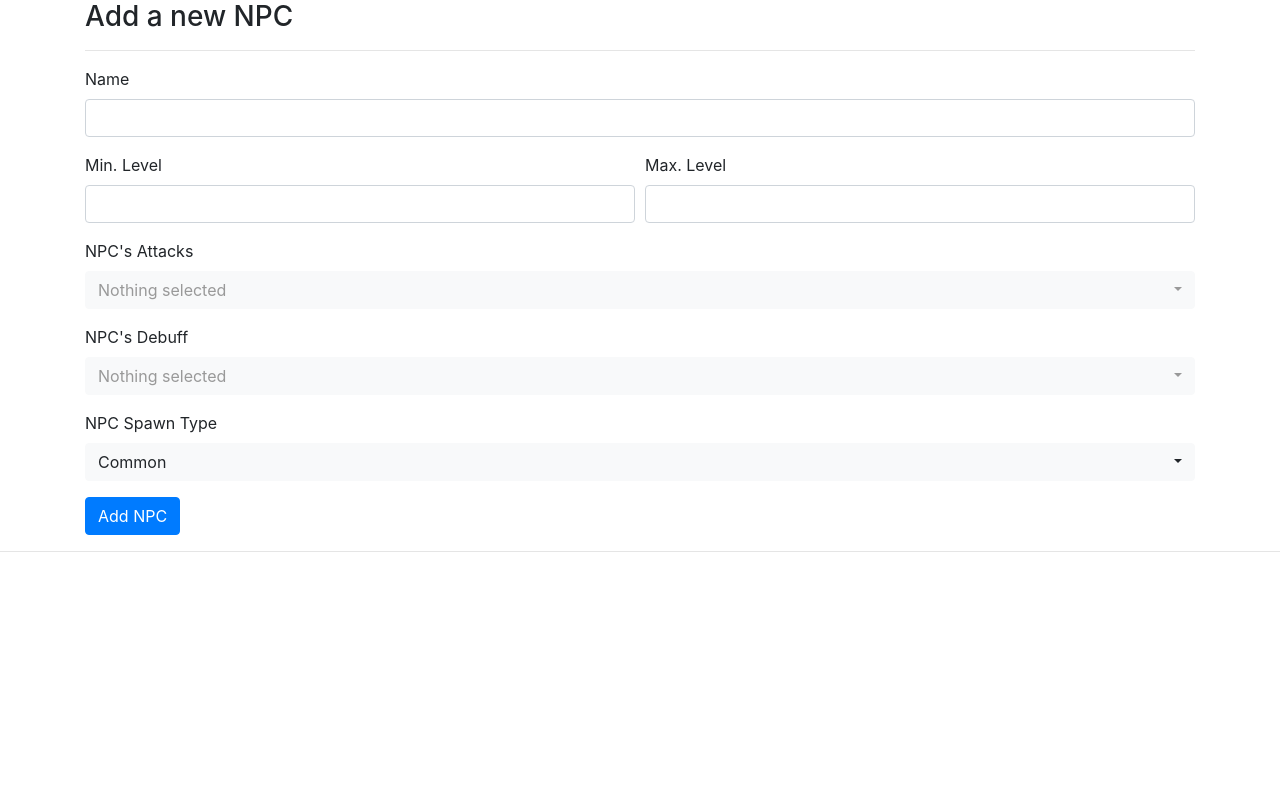
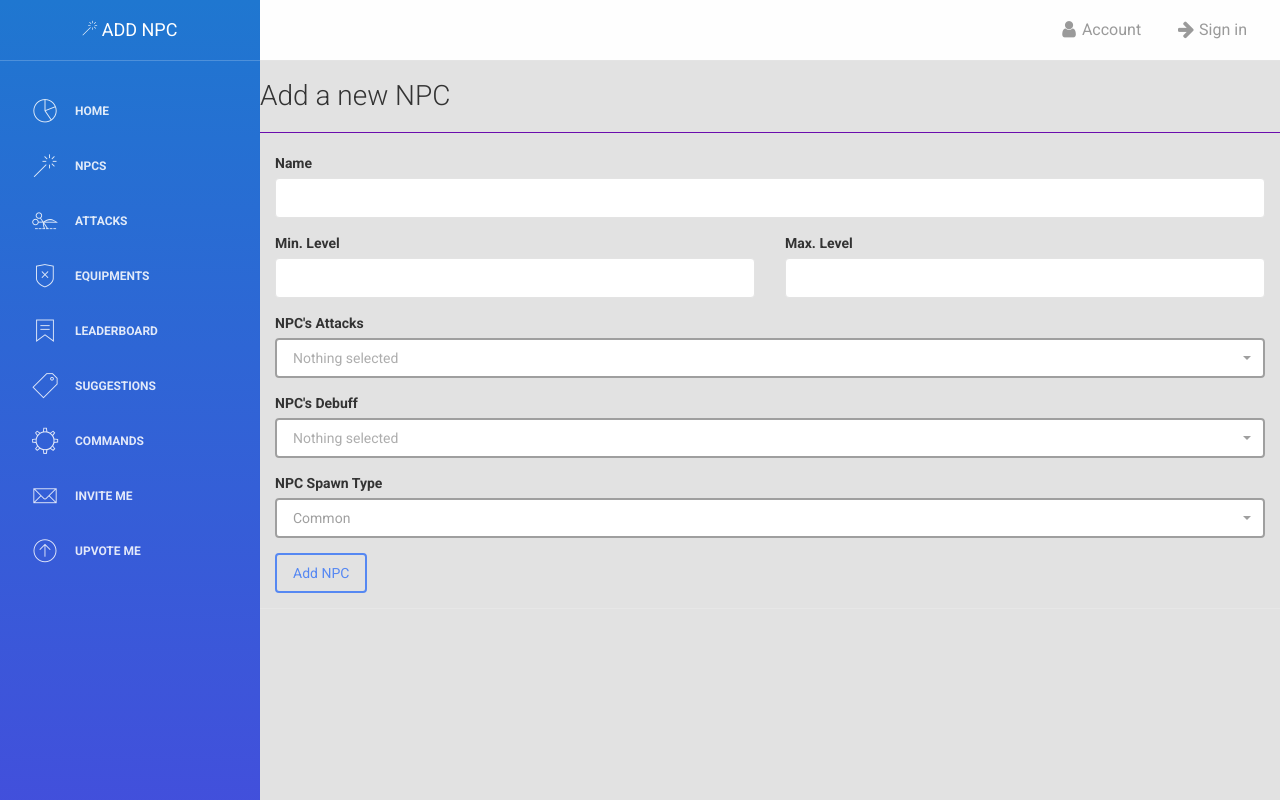
Before and after one commit to sergenp/gladoid_website, a Flask app: template web/templates/add_npc.html in a window 1280 px wide. Run offline with Flask 2, Linux system fonts and the light colour scheme; the template is opened without the code that fills it, so the values that code supplies are empty; parts of the project's set-up code (start-up, migrations or seed data) failed here and were passed over; some libraries are stand-ins or nearby versions.

Commit message:
Users can now add NPCs
Users can now add NPCs

```diff
--- a/MongoDB/Connector.py
+++ b/MongoDB/Connector.py
@@ -61,3 +61,6 @@ class Connector():
 
     def insert_suggestion(self, suggestion_dict):
         self.client.BotSuggestions.insert_one(suggestion_dict)
+
+    def insert_usermade_npc(self, npc_dict):
+        self.client.UserNPCs.insert_one(npc_dict)
--- a/app.py
+++ b/app.py
@@ -2,6 +2,7 @@ import os
 import random
 import glob
 import flask_discord
+import json
 import re
 try:
     from app_config import configurate
@@ -14,6 +15,7 @@ from flask_caching import Cache
 from MongoDB.Connector import Connector
 from Discord import DiscordAPI
 import markdown2
+import uuid
 
 
 MongoDB = Connector()
@@ -179,32 +181,38 @@ def commands():
     user, profile = get_user_and_profile()
     return render_template("commands.html", user=user, profile=profile)
 
+@app.route('/addNPC', methods=['GET', 'POST'])
+def add_npc():
+    user, profile = get_user_and_profile()
+    if not user:
+        return redirect(url_for(".login"))
+
+    NPCS = MongoDB.get_npcs()
+    attackTypes = MongoDB.get_attack_information()
+    debuffTypes = MongoDB.get_turn_debuffs()
+    damageTypes = [x['damage_type_name'] for x in attackTypes]
+    default_npc_json = random.choice(NPCS)
+    if request.method == 'POST':
+        atks = [x.split(" ")[0] for x in request.form.getlist('Attacks')]
+        debuffs = [request.form.get('Debuffs')]
+        stats = request.form.getlist('Stats')
+        stat_keys = default_npc_json['Stats'].keys()
+        for k in request.form:
+            if k in default_npc_json and not k in ('Attacks', 'Debuffs', 'Stats'):
+                try:
+                    default_npc_json[k] = int(request.form[k])
+                except ValueError:
+                    default_npc_json[k] = request.form[k]
+        default_npc_json["Stats"] = dict(zip(stat_keys, stats))
+        default_npc_json["Attacks"] = atks
+        default_npc_json["Debuffs"] = debuffs
+        default_npc_json["By User"] = user.id
+        MongoDB.insert_usermade_npc(default_npc_json)
+        return render_template("add_npc.html", default_npc_json=default_npc_json, attacks=attackTypes, damages=damageTypes, debuffs=debuffTypes, added_succesfully=True)
+
+
+    return render_template("add_npc.html", default_npc_json=default_npc_json, attacks=attackTypes, damages=damageTypes, debuffs=debuffTypes)
+
 if __name__ == '__main__':
+    os.makedirs(os.path.join(os.getcwd(), "UserAddedNPCs"), exist_ok=True)
     app.run()
-
-# @app.route('/addNPC', methods=['GET', 'POST'])
-# def add_npc():
-#     NPCS = MongoDB.get_npcs()
-#     attackTypes = MongoDB.get_attack_information()
-#     debuffTypes = MongoDB.get_turn_debuffs()
-#     damageTypes = [x['damage_type_name'] for x in attackTypes]
-
-#     default_npc_json = random.choice(NPCS)
-#     if request.method == 'POST':
-#         with open(f"{request.form['Name']}.json", "w") as f:
-#             atks = [x.split(" ")[0] for x in request.form.getlist('Attacks')]
-#             debuffs = [request.form.get('Debuffs')]
-#             stats = request.form.getlist('Stats')
-#             stat_keys = default_npc_json['Stats'].keys()
-#             for k in request.form:
-#                 if k in default_npc_json and not k in ('Attacks', 'Debuffs', 'Stats'):
-#                     try:
-#                         default_npc_json[k] = int(request.form[k])
-#                     except ValueError:
-#                         default_npc_json[k] = request.form[k]
-
-#             default_npc_json["Stats"] = dict(zip(stat_keys, stats))
-#             default_npc_json["Attacks"] = atks
-#             default_npc_json["Debuffs"] = debuffs
-#             json.dump(default_npc_json, f, indent=4, sort_keys=True)
-#     return render_template("add_npc.html", default_npc_json=default_npc_json, attacks=attackTypes, damages=damageTypes, debuffs=debuffTypes)
--- a/web/templates/add_npc.html
+++ b/web/templates/add_npc.html
@@ -1,19 +1,18 @@
-<head>
-    <link rel="stylesheet" href="https://stackpath.bootstrapcdn.com/bootstrap/4.4.1/css/bootstrap.min.css" integrity="sha384-Vkoo8x4CGsO3+Hhxv8T/Q5PaXtkKtu6ug5TOeNV6gBiFeWPGFN9MuhOf23Q9Ifjh" crossorigin="anonymous">
-    <!-- Latest compiled and minified CSS -->
+{% extends 'base.html' %}
+{% set title = "Add Npc" %}
+{% set icon_for_logo = "magic-wand"%}
+
+{%block head%}
 <link rel="stylesheet" href="https://cdn.jsdelivr.net/npm/bootstrap-select@1.13.9/dist/css/bootstrap-select.min.css">
-</head>
-{% block content %}
-<script type="text/javascript">
-$(function() {
-    $('select').selectpicker();
-});
-</script>
-<div class="container">
+{%endblock%}
+
+{%block content%}
+<div class="row">
+    <div class="col">
         <h3>Add a new NPC</h3>
         <hr>
         <form action="" method="POST" class="form" role="form">
-        <div class="row">
+            <div class="form-row">
                 <div class="form-group col-md-12">
                     <label class="control-label" for="">Name</label>
                     <input class="form-control" id="Name" name="Name" required="" type="text" value="{{ default_npc_json['Name'] }}">
@@ -69,13 +68,37 @@ $(function() {
                     </select>
                 </div>
             </div>
+            <div class="form-row">
+                <div class="form-group col-md-12">
                     <button type="submit" class="btn btn-primary">Add NPC</button>
+                </div>
+            </div>
         </form>
     </div>
-<hr>
 </div>
-<script src="https://code.jquery.com/jquery-3.4.1.slim.min.js" integrity="sha384-J6qa4849blE2+poT4WnyKhv5vZF5SrPo0iEjwBvKU7imGFAV0wwj1yYfoRSJoZ+n" crossorigin="anonymous"></script>
-<script src="https://cdn.jsdelivr.net/npm/popper.js@1.16.0/dist/umd/popper.min.js" integrity="sha384-Q6E9RHvbIyZFJoft+2mJbHaEWldlvI9IOYy5n3zV9zzTtmI3UksdQRVvoxMfooAo" crossorigin="anonymous"></script>
-<script src="https://stackpath.bootstrapcdn.com/bootstrap/4.4.1/js/bootstrap.min.js" integrity="sha384-wfSDF2E50Y2D1uUdj0O3uMBJnjuUD4Ih7YwaYd1iqfktj0Uod8GCExl3Og8ifwB6" crossorigin="anonymous"></script>
+
+{%endblock%}
+
+{%block script%}
 <script src="https://cdn.jsdelivr.net/npm/bootstrap-select@1.13.9/dist/js/bootstrap-select.min.js"></script>
-{% endblock %}
+
+<script type="text/javascript">
+$(function() {
+    $('select').selectpicker();
+});
+{%if added_succesfully%}
+    $.notify({
+    icon: 'pe-7s-info',
+    message: "Thanks for adding {{default_npc_json['Name']}}!.<br>I will look into him/her/it asap and decide on whether to add it to NPCs, be sure to check our NPCs page frequently!."
+    },
+    {
+        type: 'info',
+        delay: 10000,
+        timer: 500
+    });
+{%endif%}
+</script>
+
+
+
+{%endblock%}
--- a/web/templates/user.html
+++ b/web/templates/user.html
@@ -34,7 +34,7 @@
               You now have access to the forms</p><br>
             <div class="row">
               <div class="col-md-6">
-                <a class="btn btn-danger" href="#" disabled>Add NPC</a>
+                <a class="btn btn-danger" href="{{url_for('.add_npc')}}">Add NPC</a>
               </div>
               <div class="col-md-6">
                 <a class="btn btn-danger" href="#" disabled>Add Equipment</a>
```
Also changed, not shown: web/templates/index.html (+4 -3 lines), 1 other file. Lines whose indentation alone changed are shown as unchanged.
